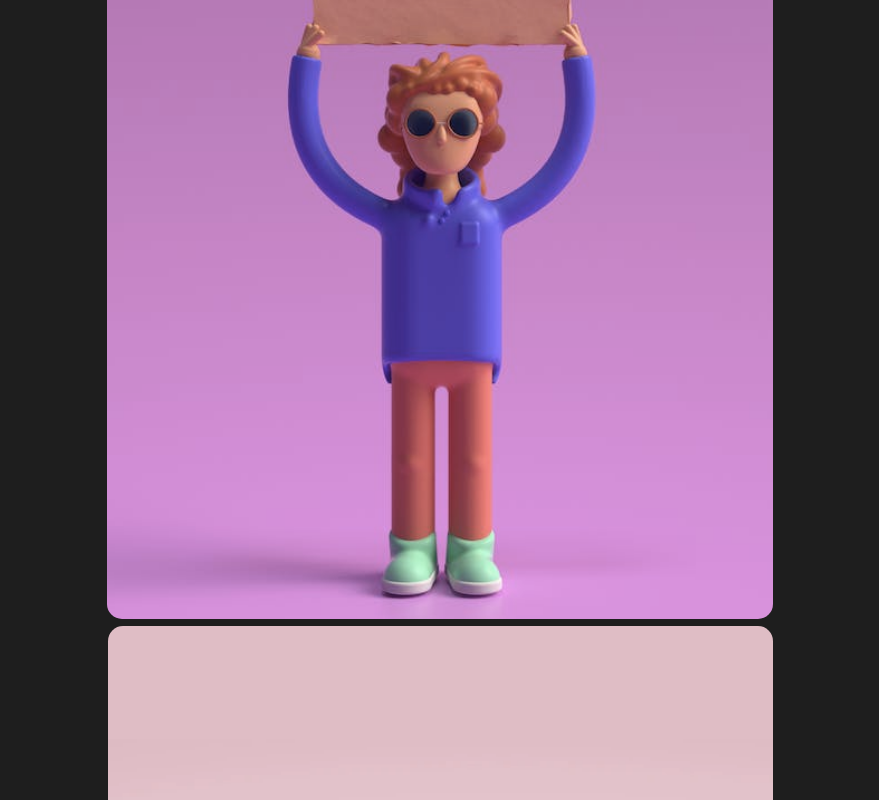
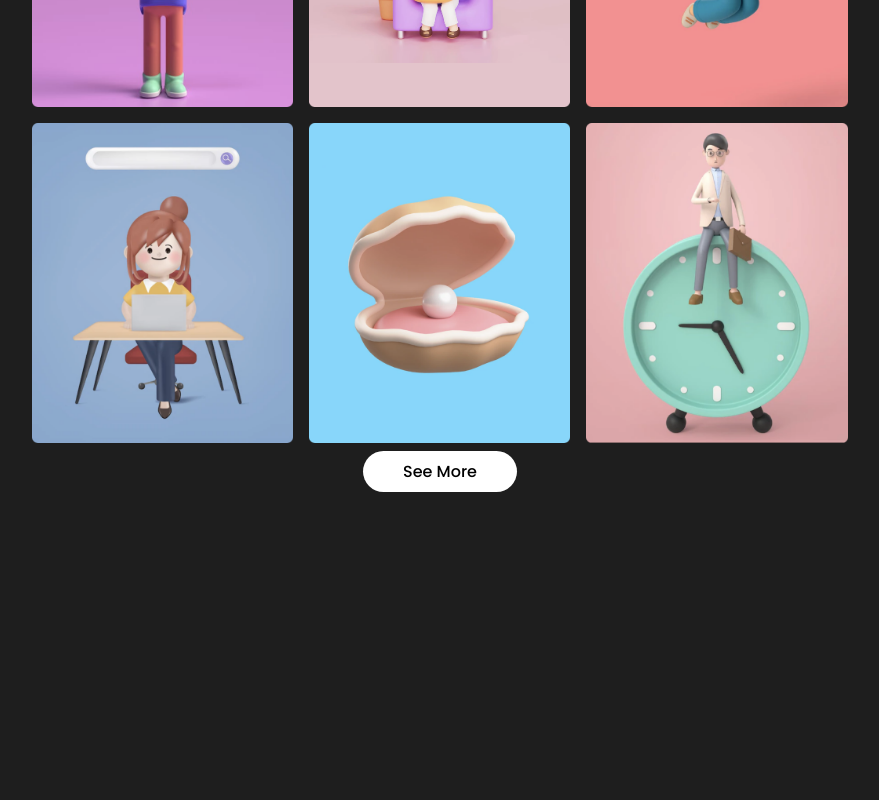
Before and after one commit to MikeYoulend/portfolio, a React (Create React App) app: page / in a window 1280 px wide. Shown: the part 1740-2540 px from the top of the page, without its empty margins (200-1079 px from the left). After the commit the page ends 2232 px from the top, so only its background shows below. Built offline with nearby package versions, Linux system fonts and the light colour scheme.

Commit message:
Portfolio

```diff
--- a/src/components/Works/Works.jsx
+++ b/src/components/Works/Works.jsx
@@ -25,6 +25,7 @@ const Works = () => {
 				<img src={Portfolio5} alt="" className="worksImg" />
 				<img src={Portfolio6} alt="" className="worksImg" />
 			</div>
+			<button className="workBtn">See More</button>
 		</section>
 	);
 };
--- a/src/components/Works/works.css
+++ b/src/components/Works/works.css
@@ -10,3 +10,36 @@
 	text-align: center;
 	padding: 0 1rem;
 }
+
+.worksTitle {
+	margin: 1rem 0;
+	font-size: 3rem;
+}
+
+.worksDesc {
+	font-weight: 300;
+	font-size: 1rem;
+}
+
+.worksImgs {
+	display: flex;
+	align-items: center;
+	justify-content: center;
+	flex-wrap: wrap;
+	width: 100vw;
+	max-width: 65rem;
+}
+
+.worksImg {
+	object-fit: cover;
+	height: 20rem;
+	margin: 0.5rem;
+}
+
+.workBtn {
+	padding: 0.5rem 2.5rem;
+	border: none;
+	background: white;
+	border-radius: 2rem;
+	font-size: 1rem;
+}
```
